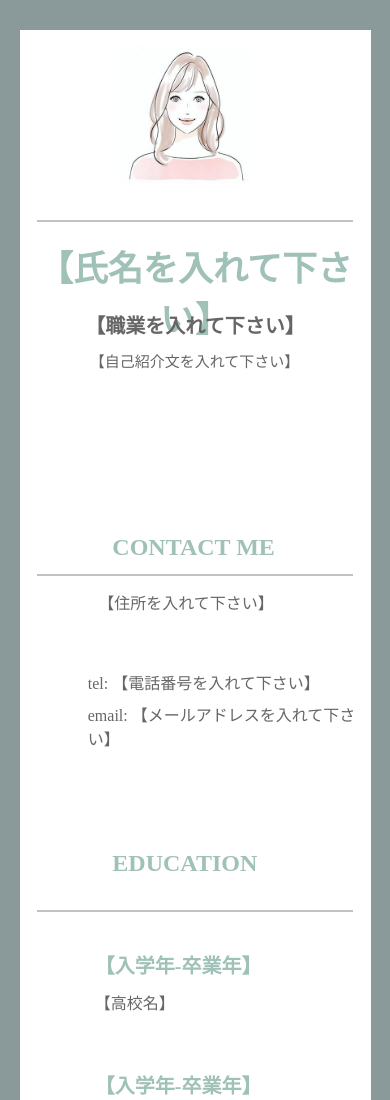
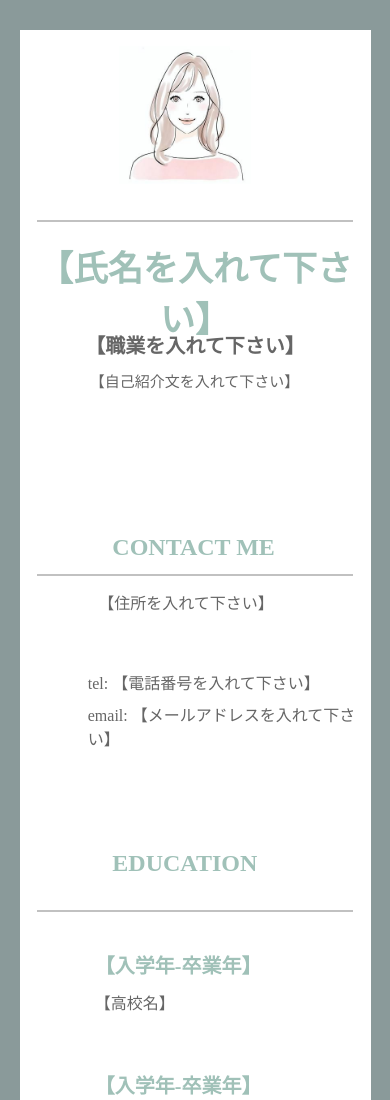
Before and after one commit to codeAchsh/PORTFOLIO-template, a plain HTML site: page index.html in a window 390 px wide. Shown: the top 1100 px of the page. Drawn offline with nearby package versions, Linux system fonts and the light colour scheme.

Commit message:
Update style.css
Fine-tune placement

```diff
--- a/assets/css/style.css
+++ b/assets/css/style.css
@@ -590,13 +590,13 @@
         }
         .about-me p{
             width: 100%;
-            top:80px;
+            top:100px;
             left: 0;
         }
         .about-me a{
             width: 80%;
             height: 50px;
-            top: 120px;
+            top: 140px;
             left: 20%;
             word-wrap: break-word;
         }
```
